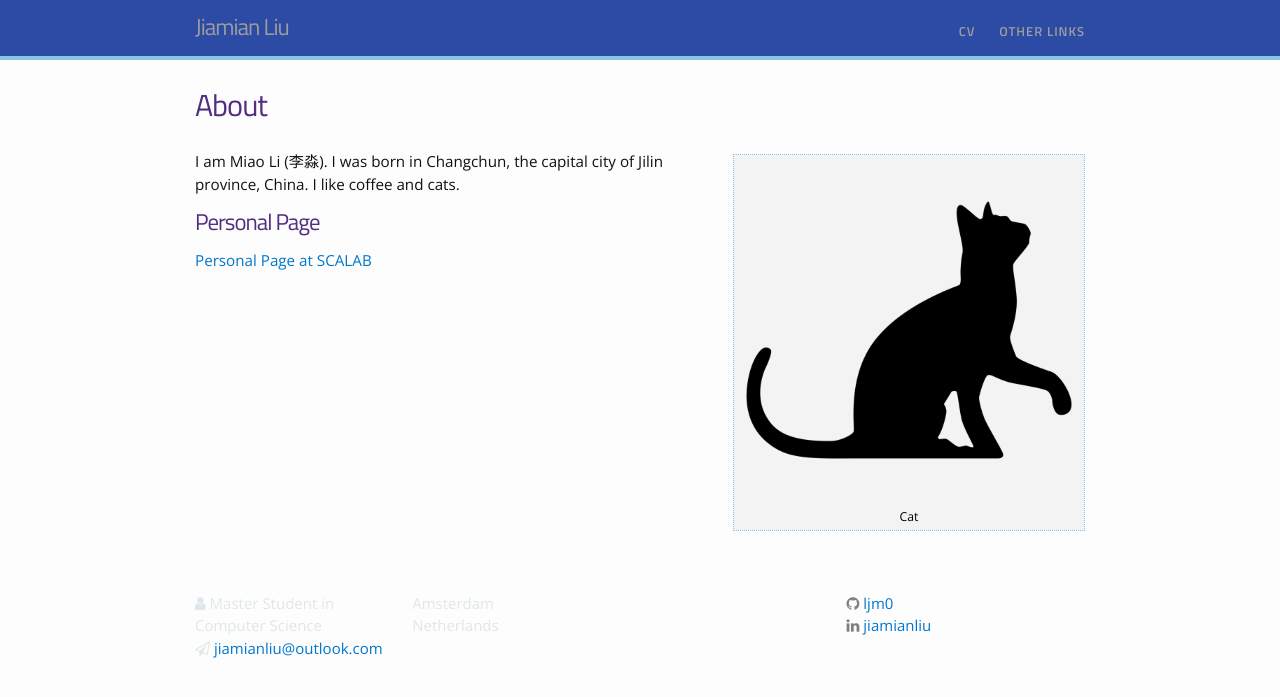
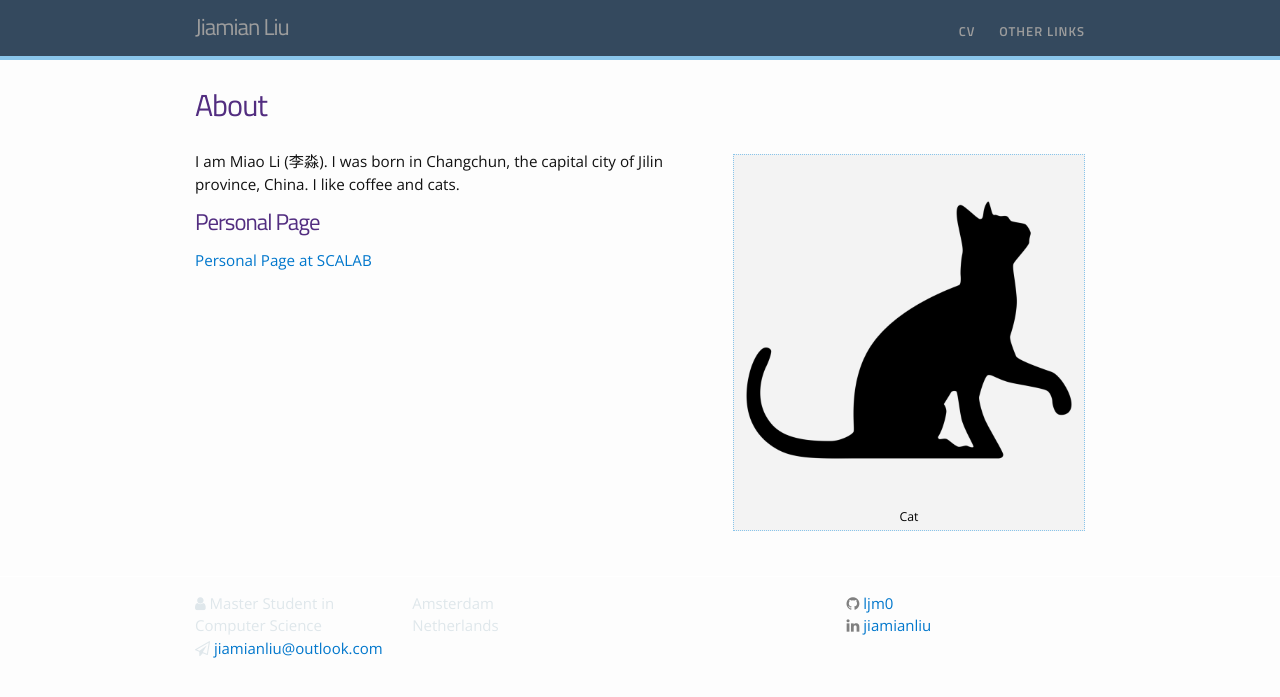
Before and after one commit to ljm0/ljm0.github.io, a Jekyll site: the page built from about.md, in a window 1280 px wide. Shown: the top 697 px of the page. Built offline with Jekyll 4.4.1, drawn with Linux system fonts in a browser that asks for light colours; nearby versions of some CDN libraries; some web fonts are replaced.

Commit message:
modify color3

```diff
--- a/_includes/header.html
+++ b/_includes/header.html
@@ -9,9 +9,9 @@
 
       <a href="#" class="menu-icon menu.open">
         <svg viewBox="0 0 18 15">
-          <path fill="#2c4ba5" d="M18,1.484c0,0.82-0.665,1.484-1.484,1.484H1.484C0.665,2.969,0,2.304,0,1.484l0,0C0,0.665,0.665,0,1.484,0 h15.031C17.335,0,18,0.665,18,1.484L18,1.484z"/>
-          <path fill="#2c4ba5" d="M18,7.516C18,8.335,17.335,9,16.516,9H1.484C0.665,9,0,8.335,0,7.516l0,0c0-0.82,0.665-1.484,1.484-1.484 h15.031C17.335,6.031,18,6.696,18,7.516L18,7.516z"/>
-          <path fill="#2c4ba5" d="M18,13.516C18,14.335,17.335,15,16.516,15H1.484C0.665,15,0,14.335,0,13.516l0,0 c0-0.82,0.665-1.484,1.484-1.484h15.031C17.335,12.031,18,12.696,18,13.516L18,13.516z"/>
+          <path fill="#34495e" d="M18,1.484c0,0.82-0.665,1.484-1.484,1.484H1.484C0.665,2.969,0,2.304,0,1.484l0,0C0,0.665,0.665,0,1.484,0 h15.031C17.335,0,18,0.665,18,1.484L18,1.484z"/>
+          <path fill="#34495e" d="M18,7.516C18,8.335,17.335,9,16.516,9H1.484C0.665,9,0,8.335,0,7.516l0,0c0-0.82,0.665-1.484,1.484-1.484 h15.031C17.335,6.031,18,6.696,18,7.516L18,7.516z"/>
+          <path fill="#34495e" d="M18,13.516C18,14.335,17.335,15,16.516,15H1.484C0.665,15,0,14.335,0,13.516l0,0 c0-0.82,0.665-1.484,1.484-1.484h15.031C17.335,12.031,18,12.696,18,13.516L18,13.516z"/>
         </svg>
       </a>
 
--- a/_sass/_header.scss
+++ b/_sass/_header.scss
@@ -5,7 +5,7 @@
     border-top: 0px solid $grey-color-dark;
 	border-bottom: 4px solid $clemson-purple;
     min-height: 56px;
-    background: #2c4ba5;
+    background: #34495e;
     // Positioning context for the mobile navigation icon
     position: relative;
 
@@ -89,7 +89,7 @@
 
 .site-nav a {
 	display: block;
-        color: #2c4ba5;
+        color: #34495e;
 }
 
 /* Sub Menu */
@@ -101,7 +101,7 @@
 	letter-spacing: 0;
 	line-height: 1.2em;
 	padding: 4px 10px;
-color: #2c4ba5;
+color: #34495e;
 
 }
 
--- a/_sass/_layout.scss
+++ b/_sass/_layout.scss
@@ -11,7 +11,7 @@
 
     .page-link {
         color: #ffffff;
-    background: #2c4ba5;
+    background: #34495e;
         line-height: $base-line-height;
 
         // Gaps between nav items, but not on the first one
--- a/css/main.scss
+++ b/css/main.scss
@@ -18,7 +18,7 @@
 $brand-color:      #0077CC;
 // $gameday-sky: #109dc0;
 $clemson-purple:      #89c5eb;
-$clemson-orange:      #2c4ba5;
+$clemson-orange:      #34495e;
 
 
 $grey-color:       #dfe7eb;
```
